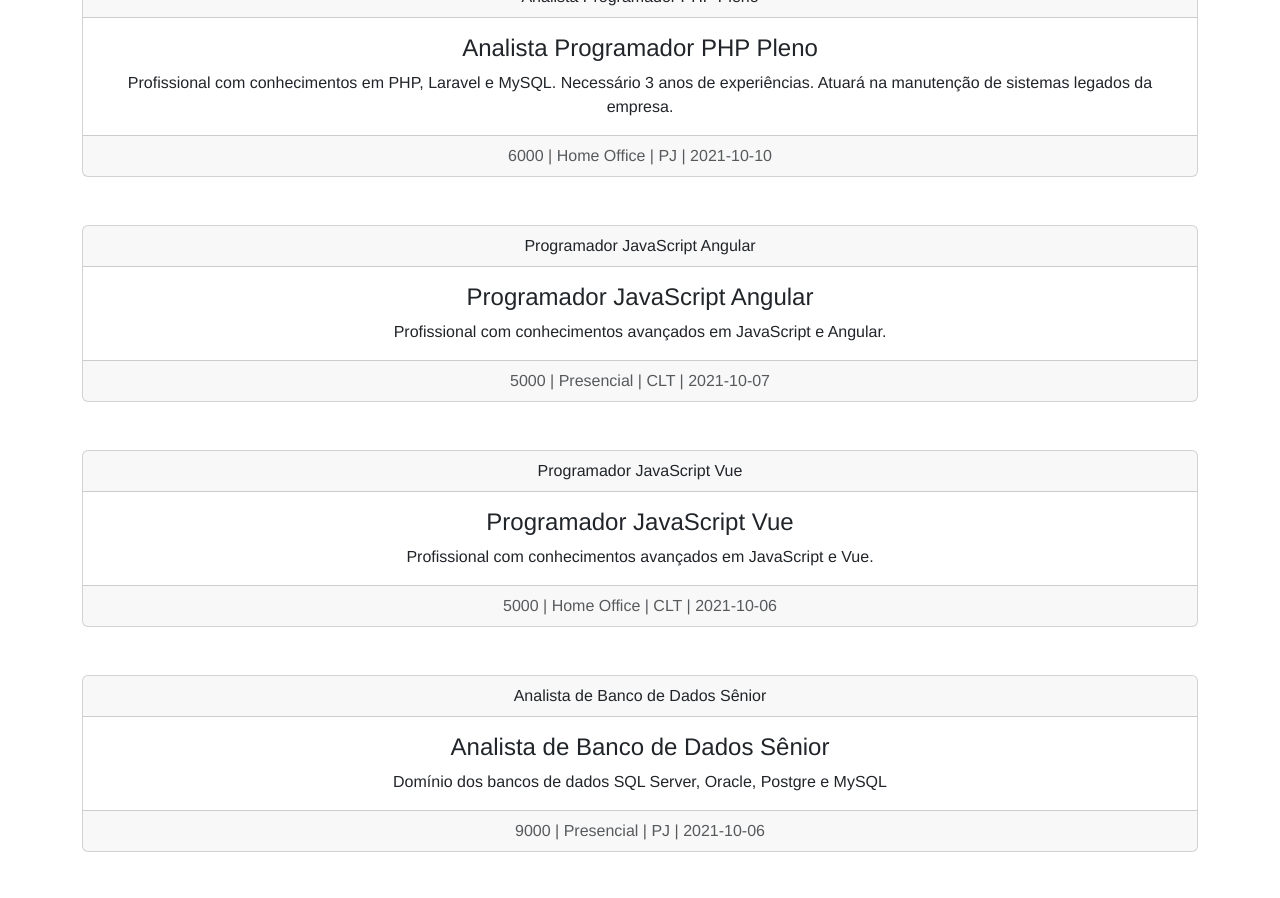
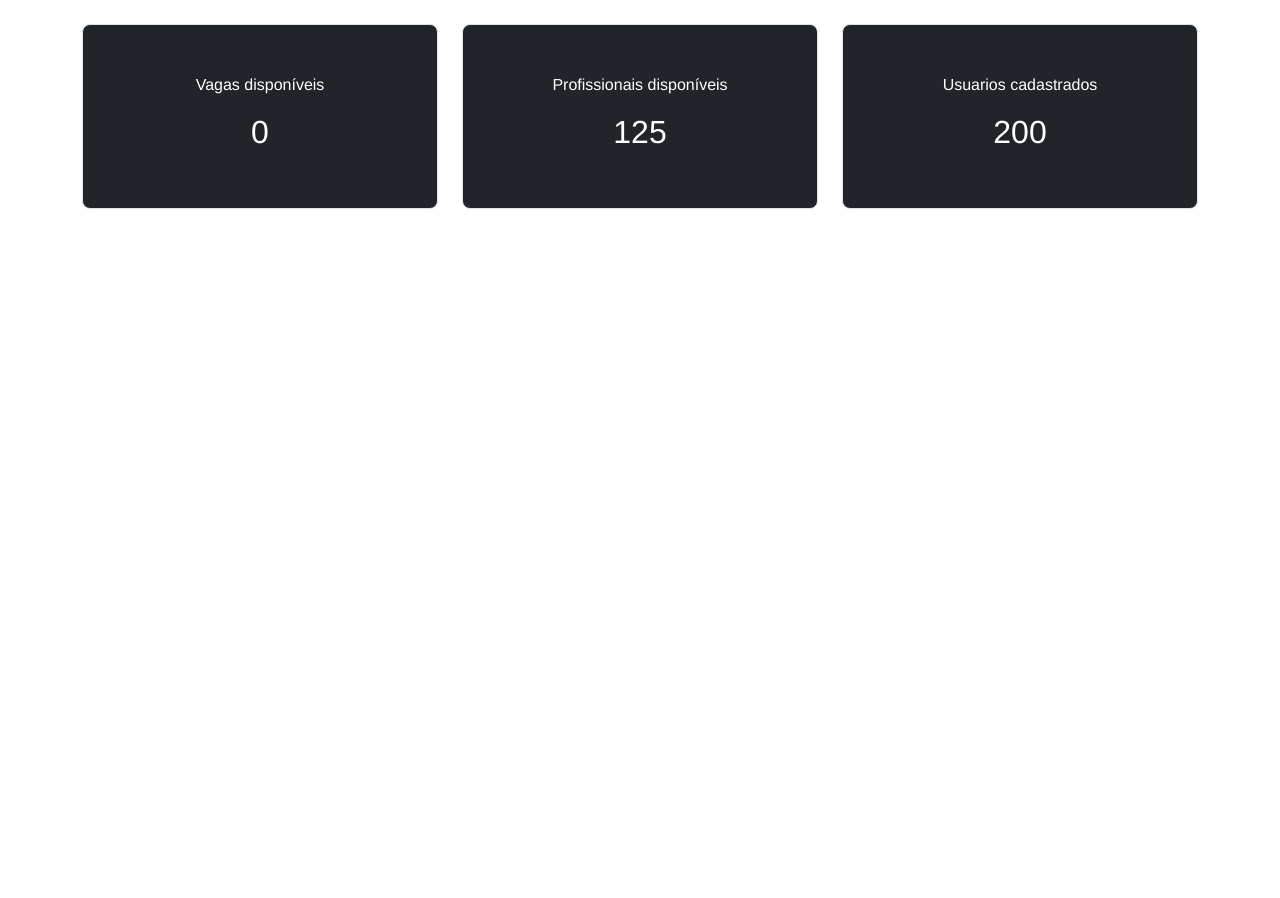
Before and after one commit to Ricardoporfiriovieira/project-vagas, a Vue app: page / in a window 1280 px wide. Shown: the part 420-1318 px from the top of the page. After the commit the page ends 800 px from the top, so only its background shows below. Built offline with nearby package versions, Linux system fonts and the light colour scheme.

Commit message:
Implementing resposivity

```diff
--- a/src/App.vue
+++ b/src/App.vue
@@ -1,8 +1,5 @@
 <template>
-  <Top @EventPublicarVaga="acao($event)" @EventHome="acao($event)" ></Top>
-  <!-- <Content>
-  </Content> -->
-  <!-- <Home></Home> -->
+  <Top @RenderPublicarVaga="changeComponentToRenderize($event)" @RenderHome="changeComponentToRenderize($event)" ></Top>
 
   <component
   :is="conteudo"
@@ -12,25 +9,23 @@
 </template>
 
 <script>
-// import HelloWorld from './components/HelloWorld.vue'
 
 import Top from './components/layouts/Top.vue'
 import Content from './components/layouts/Content.vue'
 import Home from '@/components/views/Home.vue'
-import PublicarVagas from '@/components/views/PublicarVagas.vue'
+import PublicarVaga from '@/components/views/PublicarVaga.vue'
 
 export default {
   name: 'App',
   components: {
-    // HelloWorld,
     Top,
     Content,
     Home,
-    PublicarVagas,
+    PublicarVaga,
   },
   methods: {
-    acao(e){
-      this.conteudo = `${e.screen}`
+    changeComponentToRenderize(e){
+      this.conteudo = `${e.ComponentToRender}`
     }
   },
   data: () => ({
--- a/src/components/comuns/PesquisarVagas.vue
+++ b/src/components/comuns/PesquisarVagas.vue
@@ -3,7 +3,7 @@
 
         <div class="h-100 p-5 bg-light border rounded-3">
 
-            <h2>pesquisar vagas</h2>
+            <h2>Pesquisar vagas</h2>
 
             <div class="row">
                 <div class="col">
@@ -15,13 +15,13 @@
                 </div>
             </div>
 
-            <div class="row">
+            <div class="row mt-5">
                 <div class="col-xs-1-12">
                     <button type="button" name="" id="" class="btn btn-primary btn-dark btn-block">Buscar</button>
                 </div>
             </div>
 
-</div>
+        </div>
 
     </div>
 </template>
--- a/src/components/comuns/Vaga.vue
+++ b/src/components/comuns/Vaga.vue
@@ -10,7 +10,7 @@
         <div class="card-footer text-muted">
             {{ salario }} |
             {{ modalidade  }} |
-            {{  tipo  }} |
+            {{  tipo  }}
             {{  publicacao  }}
         </div>
     </div>
--- a/src/components/layouts/Top.vue
+++ b/src/components/layouts/Top.vue
@@ -1,19 +1,24 @@
 <template>
     <nav class="navbar navbar-expand-lg bg-body-tertiary">
+
         <div class="container-fluid">
             <a class="navbar-brand" href="#">Vagas</a>
+
             <button class="navbar-toggler" type="button" data-bs-toggle="collapse" data-bs-target="#navbarSupportedContent" aria-controls="navbarSupportedContent" aria-expanded="false" aria-label="Toggle navigation">
                 <span class="navbar-toggler-icon"></span>
             </button>
+
             <div class="collapse navbar-collapse" id="navbarSupportedContent">
+
                 <ul class="navbar-nav me-auto mb-2 mb-lg-0">
                     <li class="nav-item">
-            <a class="nav-link active" href="#" @click="navegarHome()">Home</a>
+                        <a class="nav-link active" href="#" @click="renderPageHome()">Home</a>
                     </li>
                     <li class="nav-item">
-            <a class="nav-link" href="#" @click="navegarPublicarVaga()">Publicar Vaga</a>
+                        <a class="nav-link" href="#" @click="renderPagePublicarVaga()">Publicar Vaga</a>
                     </li>
                 </ul>
+
             </div>
         </div>
     </nav>
@@ -22,16 +27,16 @@
 <script>
     export default {
         methods: {
-            navegarPublicarVaga() {
+            renderPageHome() {
                 this.$emit(
-                'EventPublicarVaga',
-                {screen: 'PublicarVagas'}
+                'RenderHome',
+                {ComponentToRender: 'Home'}
                 )
             },
-            navegarHome() {
+            renderPagePublicarVaga() {
                 this.$emit(
-                'EventHome',
-                {screen: 'Home'}
+                'RenderPublicarVaga',
+                {ComponentToRender: 'PublicarVaga'}
                 )
             }
         },
--- a/src/components/views/Home.vue
+++ b/src/components/views/Home.vue
@@ -21,15 +21,15 @@
 
 
         <div class="row mt-5">
-            <div class="col-4">
-                <CardIndicador titulo="Vagas disponíveis" indicador="15"></CardIndicador>
+            <div class="col-12 col-sm-6 col-md-4 col-lg-4 mb-4">
+                <CardIndicador titulo="Vagas disponíveis" :indicador="numberOfVagas"></CardIndicador>
             </div>
 
-            <div class="col-4">
+            <div class="col-12 col-sm-6 col-md-4 col-lg-4 mb-4">
                 <CardIndicador titulo="Profissionais disponíveis" indicador="125"></CardIndicador>
             </div>
 
-            <div class="col-4">
+            <div class="col-12 col-sm-6 col-md-4 col-lg-4 mb-4">
                 <CardIndicador titulo="Usuarios cadastrados" indicador="200"></CardIndicador>
             </div>
         </div>
@@ -49,49 +49,27 @@
             CardIndicador,
             Vaga,
         },
+
+        computed:{
+            numberOfVagas(){
+                return localStorage.length
+            },
+
+            vagas(){
+                let vagas = []
+
+                let i;
+
+                for(i = 1; i <= localStorage.length; i++){
+                    vagas.push(JSON.parse(localStorage.getItem(i.toString())))
+                }
+
+                return vagas
+            }
+        },
+
         data: () => ({
-            vagas: [
-                {
-                    titulo: 'Analista Programador PHP Pleno',
-                    descricao: 'Profissional com conhecimentos em PHP, Laravel e MySQL. Necessário 3 anos de experiências. Atuará na manutenção de sistemas legados da empresa.',
-                    salario: 6000,
-                    modalidade: 'Home Office',
-                    tipo: 'PJ',
-                    publicacao: '2021-10-10'
-                },
-                {
-                    titulo: 'Programador JavaScript Angular',
-                    descricao: 'Profissional com conhecimentos avançados em JavaScript e Angular.',
-                    salario: 5000,
-                    modalidade: 'Presencial',
-                    tipo: 'CLT',
-                    publicacao: '2021-10-07'
-                },
-                {
-                    titulo: 'Programador JavaScript Vue',
-                    descricao: 'Profissional com conhecimentos avançados em JavaScript e Vue.',
-                    salario: 5000,
-                    modalidade: 'Home Office',
-                    tipo: 'CLT',
-                    publicacao: '2021-10-06'
-                },
-                {
-                    titulo: 'Analista de Banco de Dados Sênior',
-                    descricao: 'Domínio dos bancos de dados SQL Server, Oracle, Postgre e MySQL',
-                    salario: 9000,
-                    modalidade: 'Presencial',
-                    tipo: 'PJ',
-                    publicacao: '2021-10-06'
-                },
-                {
-                    titulo: 'Programador Web Júnior',
-                    descricao: 'Conhecimentos básicos em HTML, CSS, JavaScript, Bootstrap, PHP e MySQL',
-                    salario: 3000,
-                    modalidade: 'Presencial',
-                    tipo: 'CLT',
-                    publicacao: '2021-10-05'
-                }
-            ]
+
         })
     }
 </script>
--- /dev/null
+++ b/src/components/views/PublicarVaga.vue
@@ -0,0 +1,99 @@
+<template>
+    <div class="container py-4">
+
+        <div class="form-group mt-5">
+        <label for="">Titulo: Apresente sua vaga para milhares de Profissionais de Graça</label>
+        <input type="text"
+            class="form-control" name="" id="" aria-describedby="helpId" placeholder="" v-model="titulo">
+        <small id="helpId" class="form-text text-muted">Exemplo: Programador Python</small>
+        </div>
+
+        <div class="form-group mt-5">
+          <label for="">Descrição</label>
+          <textarea class="form-control" name="" id="" rows="3" v-model="descricao"></textarea>
+          <small id="helpId" class="form-text text-muted">Informe os detalhes da vaga</small>
+        </div>
+
+        <div class="row mt-5">
+            <div class="col-12 col-sm-6 col-md-4 col-lg-4">
+                <div class="form-group">
+                <label for="">Salario</label>
+                <input type="text"
+                    class="form-control" name="" id="" aria-describedby="helpId" placeholder="" v-model="salario">
+                <small id="helpId" class="form-text text-muted">Informe o Salário</small>
+                </div>
+            </div>
+
+            <div class="col-12 col-sm-6 col-md-4 col-lg-4">
+                <div class="form-group">
+                <label for="">Modalidade</label>
+                <select class="form-control form-control-sm" name="" id="" v-model="modalidade">
+                    <option value="" disabled>Selecione</option>
+                    <option>Home Office</option>
+                    <option>Presencial</option>
+                    <option>Hibrido</option>
+                </select>
+                <small id="helpId" class="form-text text-muted">Informe onde as atividades serão realizadas</small>
+                </div>
+            </div>
+
+            <div class="col-12 col-sm-6 col-md-4 col-lg-4">
+                <div class="form-group">
+                <label for="">Tipo</label>
+                <select class="form-control form-control-sm" name="" id="" v-model="tipo">
+                    <option value="" disabled>Selecione</option>
+                    <option>CLT</option>
+                    <option>Pessoa Juridica (PJ)</option>
+                    <option>Hibrido</option>
+                </select>
+                <small id="helpId" class="form-text text-muted">Informe o tipo de contratação</small>
+                </div>
+            </div>
+        </div>
+
+        <button type="button" name="" id="" class="mt-3 btn btn-dark btn-lg btn-block" @click="save()" >Cadastrar</button>
+
+    </div>
+</template>
+
+<script>
+
+    export default {
+        data: () => ({
+            titulo: '',
+            descricao: '',
+            salario: '',
+            modalidade: '',
+            tipo: '',
+            id: 1
+        }),
+        methods:{
+            save() {
+
+                let vagas = JSON.parse(localStorage.getItem('vagas'))
+
+                console.log(localStorage.length)
+
+
+
+                if(!vagas) vagas = {}
+
+                let vaga = {
+                    id: localStorage.length + 1,
+                    titulo: this.titulo,
+                    descricao: this.descricao,
+                    salario: this.salario,
+                    modalidade: this.modalidade,
+                    tipo: this.tipo
+                }
+
+                localStorage.setItem(localStorage.length + 1, JSON.stringify(vaga))
+            }
+        }
+    }
+
+</script>
+
+<style>
+
+</style>
--- a/src/components/views/PublicarVagas.vue
+++ /dev/null
@@ -1,13 +0,0 @@
-<template>
-    <div>
-        <p>Publicar vaga</p>
-    </div>
-</template>
-
-<script>
-
-</script>
-
-<style>
-
-</style>
```
Lines whose indentation alone changed are shown as unchanged.
